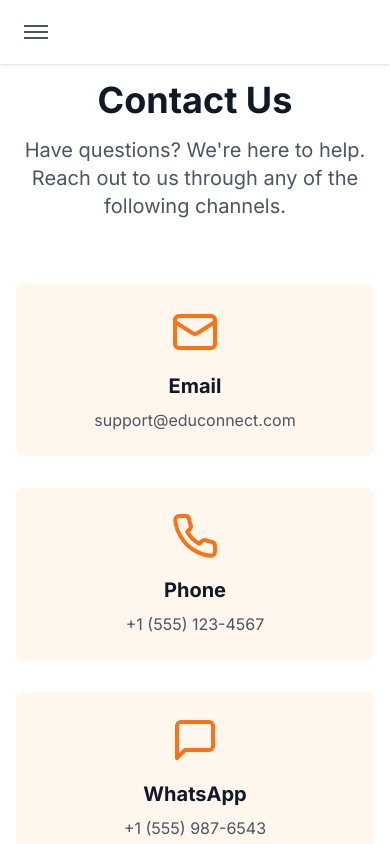
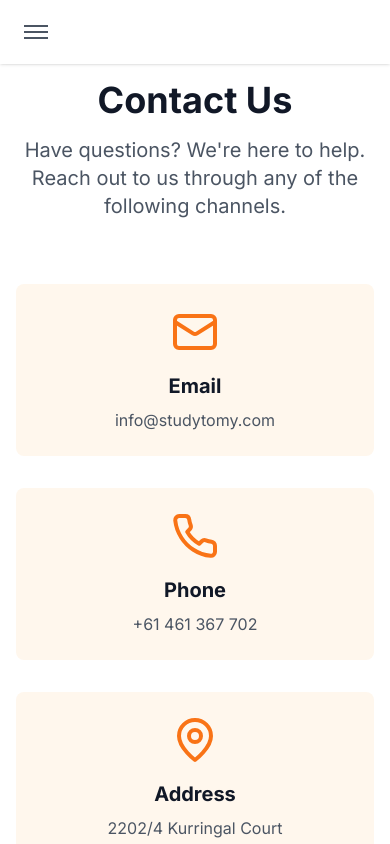
Before and after one commit to nirzaf/studytomy-react, a React (Vite) app: page /contact in a window 390 px wide. Shown: the top 844 px of the page. Built offline with nearby package versions, Linux system fonts and the light colour scheme.

Commit message:
feat: Update contact information (master)
Update contact details on the Contact page.

Replaced placeholder contact information with
actual contact details, including email, phone
number, and address.  Also changed the icon
from MessageSquare to MapPin.

```diff
--- a/src/pages/Contact.tsx
+++ b/src/pages/Contact.tsx
@@ -1,5 +1,5 @@
 import React from 'react';
-import { Mail, Phone, MessageSquare } from 'lucide-react';
+import { Mail, Phone, MapPin } from 'lucide-react';
 
 export default function Contact() {
   return (
@@ -16,17 +16,21 @@ export default function Contact() {
           <div className="text-center p-6 bg-orange-50 rounded-lg">
             <Mail className="w-12 h-12 text-orange-500 mx-auto mb-4" />
             <h3 className="text-xl font-bold text-gray-900 mb-2">Email</h3>
-            <p className="text-gray-600">support@educonnect.com</p>
+            <p className="text-gray-600">info@studytomy.com</p>
           </div>
           <div className="text-center p-6 bg-orange-50 rounded-lg">
             <Phone className="w-12 h-12 text-orange-500 mx-auto mb-4" />
             <h3 className="text-xl font-bold text-gray-900 mb-2">Phone</h3>
-            <p className="text-gray-600">+1 (555) 123-4567</p>
+            <p className="text-gray-600">+61 461 367 702</p>
           </div>
           <div className="text-center p-6 bg-orange-50 rounded-lg">
-            <MessageSquare className="w-12 h-12 text-orange-500 mx-auto mb-4" />
-            <h3 className="text-xl font-bold text-gray-900 mb-2">WhatsApp</h3>
-            <p className="text-gray-600">+1 (555) 987-6543</p>
+            <MapPin className="w-12 h-12 text-orange-500 mx-auto mb-4" />
+            <h3 className="text-xl font-bold text-gray-900 mb-2">Address</h3>
+            <p className="text-gray-600">
+              2202/4 Kurringal Court<br />
+              Fannie Bay, NT 0820<br />
+              Australia
+            </p>
           </div>
         </div>
 
```
